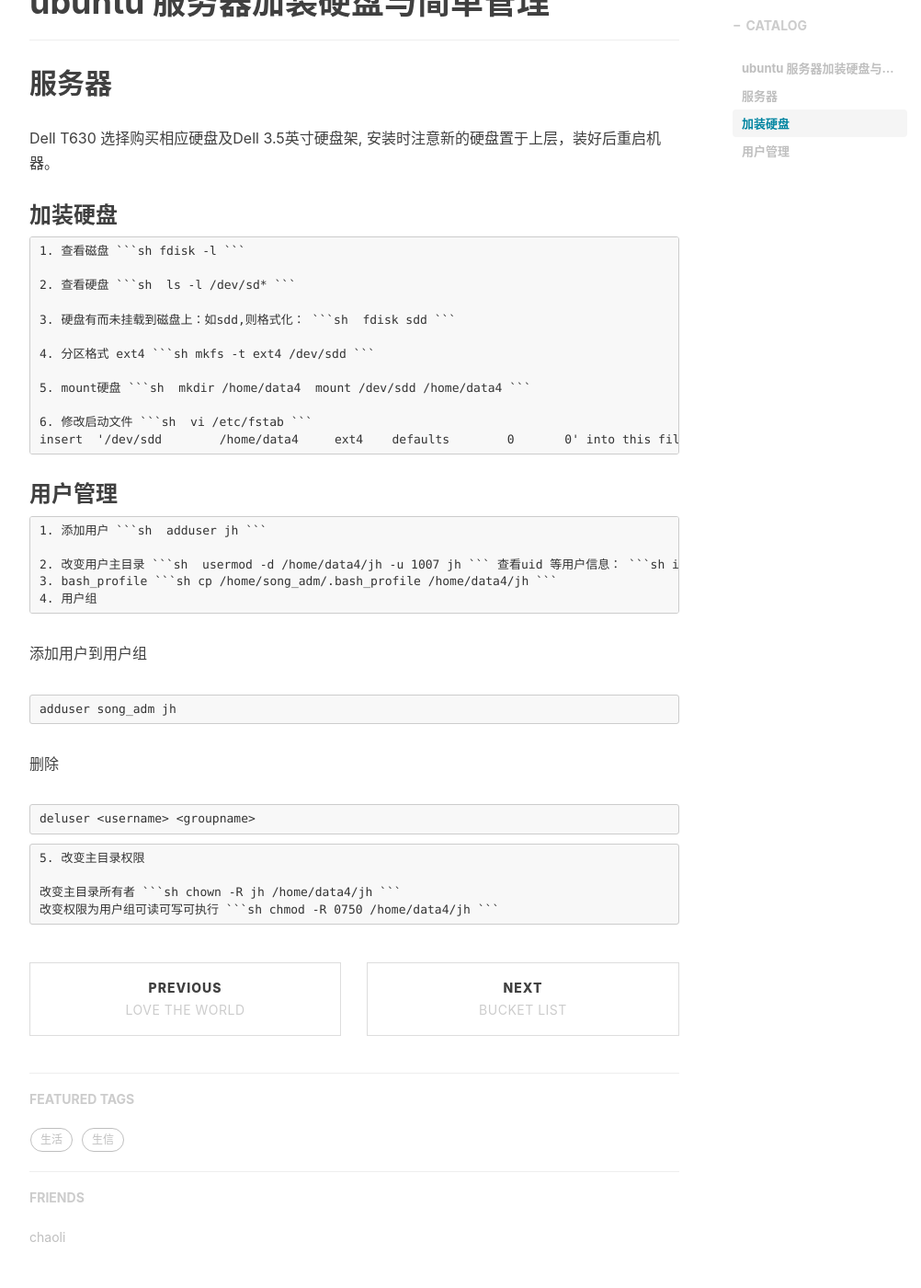
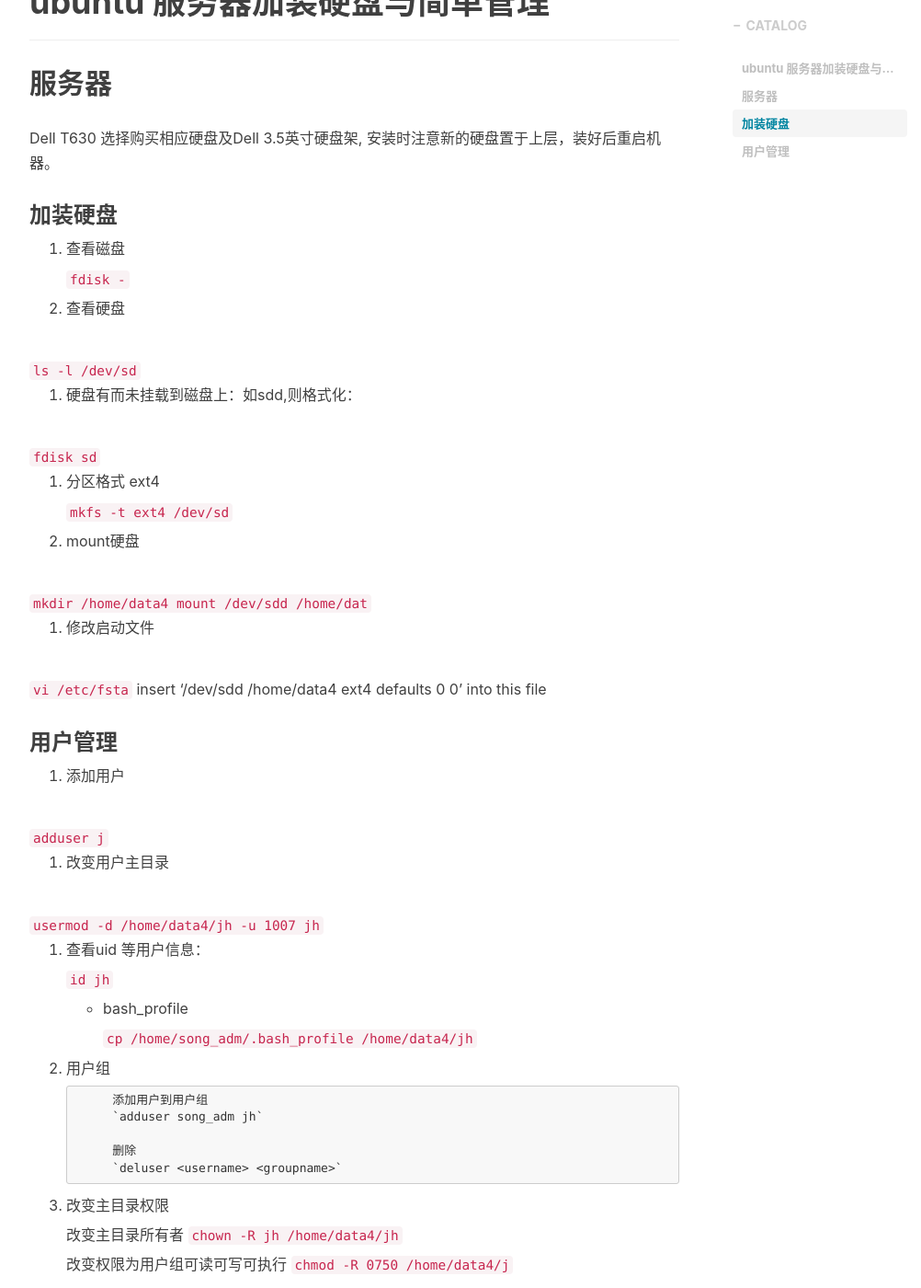
Before and after one commit to brainfo/brainfo.github.io, a Jekyll site: the page built from _posts/2019-03-28-Server.md, in a window 1280 px wide and 1400 px high, scrolled down 650 px. Shown: the whole window at 92% size, without its empty margins (233-1235 px from the left). Built offline with Jekyll 4.4.1, drawn with Linux system fonts in a browser that asks for light colours; nearby versions of some CDN libraries; comment, search, counter and statistics services are not loaded.

Commit message:
Update 2019-03-28-Server.md

````diff
--- a/_posts/2019-03-28-Server.md
+++ b/_posts/2019-03-28-Server.md
@@ -21,76 +21,68 @@
 
 ### 加装硬盘
 
-    1. 查看磁盘
-```sh
-fdisk -l
-```
+1. 查看磁盘
 
-    2. 查看硬盘
-```sh
- ls -l /dev/sd*
-```
+	`fdisk -`
 
-    3. 硬盘有而未挂载到磁盘上：如sdd,则格式化：
-```sh
- fdisk sdd
-```
+2. 查看硬盘
 
-    4. 分区格式 ext4
-```sh
-mkfs -t ext4 /dev/sdd
-```
 
-    5. mount硬盘
-```sh
- mkdir /home/data4
- mount /dev/sdd /home/data4
-```
+ 	`ls -l /dev/sd`
 
-    6. 修改启动文件
-```sh
- vi /etc/fstab
-```
-    insert  '/dev/sdd        /home/data4     ext4    defaults        0       0' into this file
+
+3. 硬盘有而未挂载到磁盘上：如sdd,则格式化：
+
+ 	`fdisk sd`
+
+
+4. 分区格式 ext4
+
+	`mkfs -t ext4 /dev/sd`
+
+
+5. mount硬盘
+
+ 	```
+ 	mkdir /home/data4
+ 	mount /dev/sdd /home/dat
+ 	```
+
+6. 修改启动文件
+
+ 	`vi /etc/fsta`
+
+ 	insert  '/dev/sdd        /home/data4     ext4    defaults        0       0' into this file
 
 ### 用户管理
 
-    1. 添加用户
-```sh
- adduser jh
-```
+1. 添加用户
 
-    2. 改变用户主目录
-```sh
- usermod -d /home/data4/jh -u 1007 jh
-```
-查看uid 等用户信息：
-```sh
-id jh
-```
-    3. bash_profile
-```sh
-cp /home/song_adm/.bash_profile /home/data4/jh
-```
-    4. 用户组
+ 	`adduser j`
 
-添加用户到用户组
+2. 改变用户主目录
 
-```sh
-adduser song_adm jh
-```
-删除
-```sh
-deluser <username> <groupname>
-```
+ 	`usermod -d /home/data4/jh -u 1007 jh`
 
-    5. 改变主目录权限
+3. 查看uid 等用户信息：
+
+	`id jh`
+    - bash_profile
+
+		`cp /home/song_adm/.bash_profile /home/data4/jh`
+
+4. 用户组
+
+			添加用户到用户组
+			`adduser song_adm jh`
+
+			删除
+			`deluser <username> <groupname>`
+
+5. 改变主目录权限
 
     改变主目录所有者
-```sh
-chown -R jh /home/data4/jh
-```
+		`chown -R jh /home/data4/jh`
+
     改变权限为用户组可读可写可执行
-```sh
-chmod -R 0750 /home/data4/jh
-```
+		`chmod -R 0750 /home/data4/j`
````
